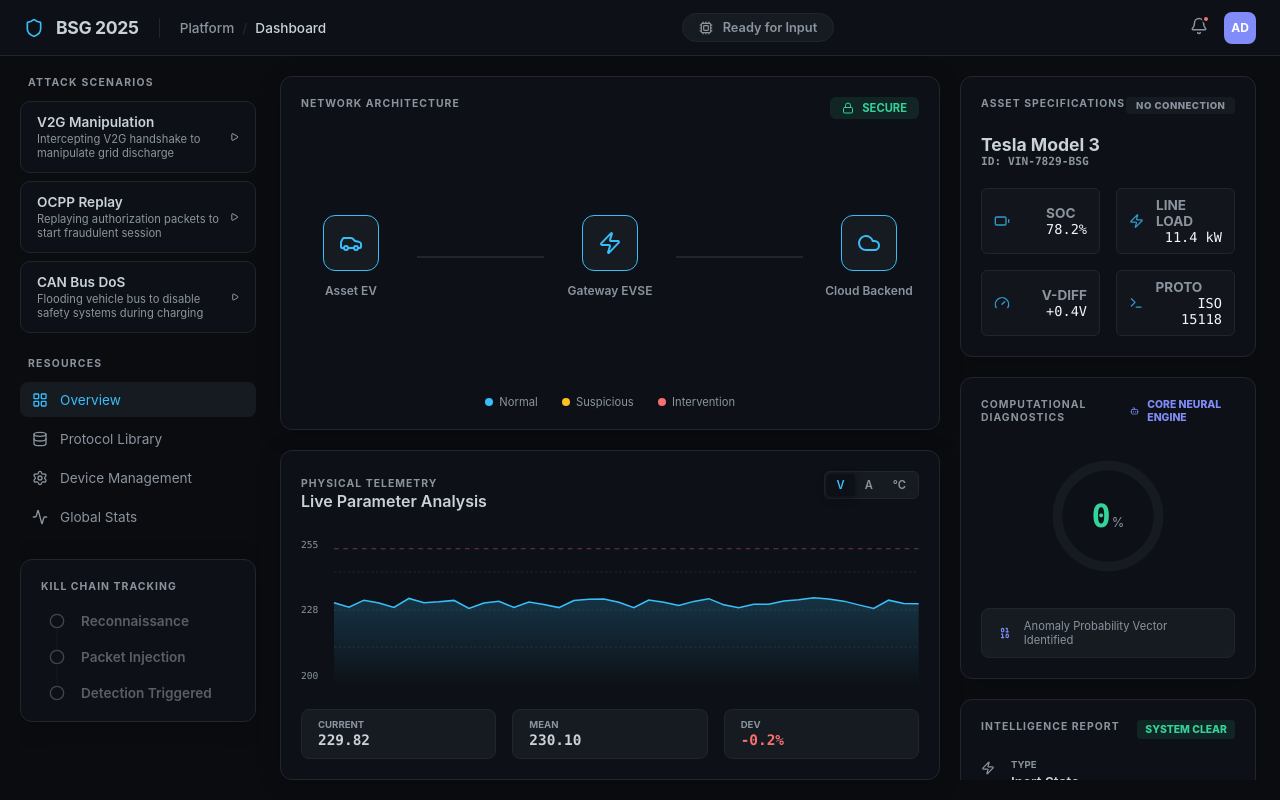
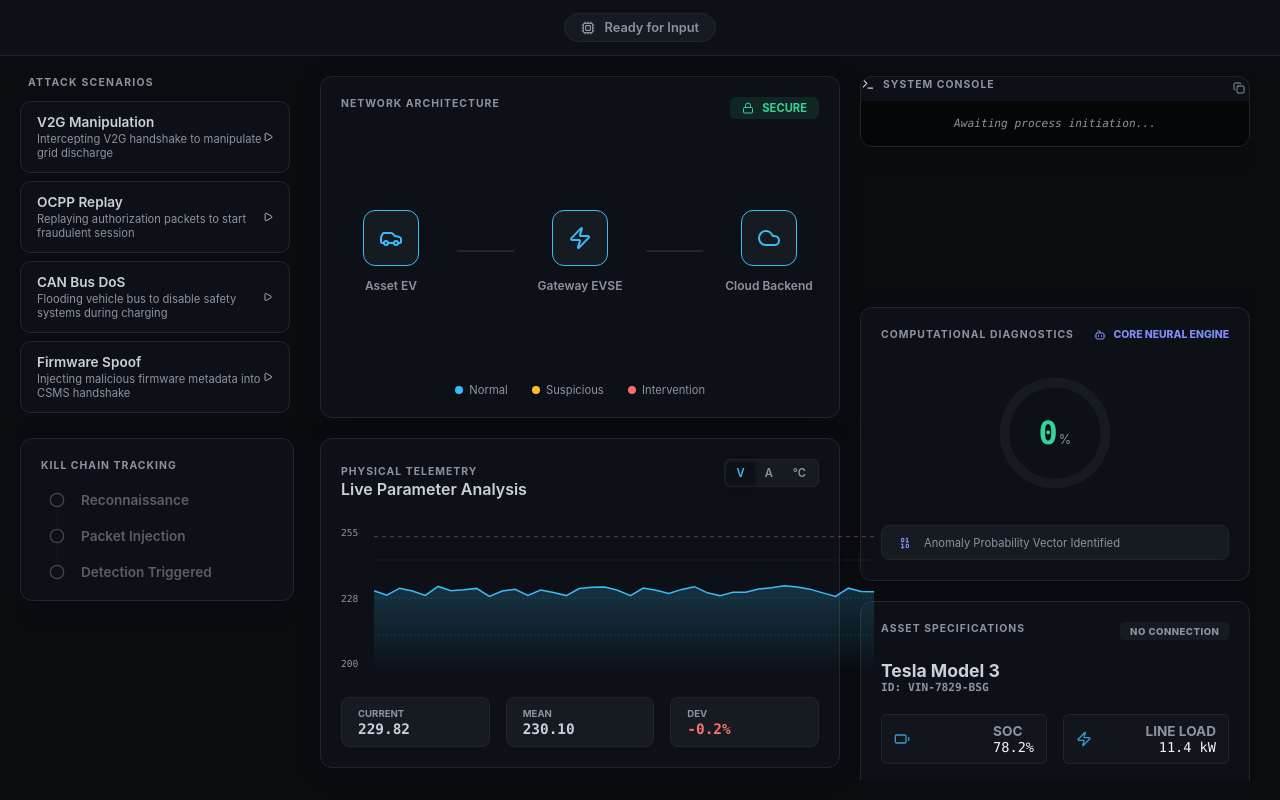
Before and after one commit to saitddundar/bsg-2025-vehicle-sec, a React app in the folder src/app/frontend/: page / in a window 1280 px wide. Built offline with nearby package versions, Linux system fonts and the light colour scheme; the HTML template or start-up script is replaced by a standard one.

Commit message:
chore: major layout update - rearranged columns and simplified header

```diff
--- a/src/app/frontend/src/components/Header/Header.tsx
+++ b/src/app/frontend/src/components/Header/Header.tsx
@@ -1,4 +1,4 @@
-import { Shield, Activity, Cpu, Bell } from 'lucide-react';
+import { Cpu } from 'lucide-react';
 import './Header.css';
 
 interface HeaderProps {
@@ -9,23 +9,9 @@ interface HeaderProps {
 export function Header({ activeSimulation, anomalyState }: HeaderProps) {
     return (
         <header className="app-header">
-            <div className="header-left">
-                <div className="logo">
-                    <Shield className="logo-icon" size={20} />
-                    <span className="logo-text">BSG 2025</span>
-                </div>
-                <div className="divider" />
-                <div className="breadcrumb">
-                    <span className="breadcrumb-path">Platform</span>
-                    <span className="breadcrumb-separator">/</span>
-                    <span className="breadcrumb-current">Dashboard</span>
-                </div>
-            </div>
-
             <div className="header-center">
                 {activeSimulation ? (
                     <div className={`simulation-status-tag ${anomalyState}`}>
-                        <Activity size={14} className="pulse-icon" />
                         <span className="status-label">Live Analysis:</span>
                         <span className="simulation-name">{activeSimulation}</span>
                     </div>
@@ -36,16 +22,6 @@ export function Header({ activeSimulation, anomalyState }: HeaderProps) {
                     </div>
                 )}
             </div>
-
-            <div className="header-right">
-                <div className="action-icons">
-                    <button className="icon-btn">
-                        <Bell size={18} />
-                        <span className="notification-dot" />
-                    </button>
-                    <div className="user-avatar">AD</div>
-                </div>
-            </div>
         </header>
     );
 }
--- a/src/app/frontend/src/pages/Dashboard/Dashboard.css
+++ b/src/app/frontend/src/pages/Dashboard/Dashboard.css
@@ -9,45 +9,45 @@
 .dashboard-content {
     flex: 1;
     display: grid;
-    grid-template-columns: 280px 1fr 340px;
+    grid-template-columns: 300px 1fr 450px;
+    /* Center reduced, Right increased */
     gap: 1.25rem;
     padding: 1.25rem;
     overflow: hidden;
 }
 
-@media (max-width: 1400px) {
+@media (max-width: 1500px) {
     .dashboard-content {
-        grid-template-columns: 240px 1fr 300px;
+        grid-template-columns: 280px 1fr 400px;
     }
 }
 
-.nav-column {
+/* ===== LEFT COLUMN: 50/50 ===== */
+.column-left {
     display: flex;
     flex-direction: column;
-    gap: 1.5rem;
-    overflow-y: auto;
-    padding-right: 4px;
+    gap: 1.25rem;
+    overflow: hidden;
 }
 
-.section-group {
+.section-half {
+    flex: 1;
     display: flex;
     flex-direction: column;
+    min-height: 0;
+}
+
+.scenarios {
     gap: 0.75rem;
 }
 
-.section-label {
-    font-size: 0.65rem;
-    font-weight: 700;
-    color: var(--text-dim);
-    text-transform: uppercase;
-    letter-spacing: 0.12em;
-    padding-left: 0.5rem;
-}
-
 .scenario-list {
+    flex: 1;
     display: flex;
     flex-direction: column;
     gap: 0.5rem;
+    overflow-y: auto;
+    padding-right: 4px;
 }
 
 .scenario-card {
@@ -60,17 +60,16 @@
     border: 1px solid var(--border-color);
     border-radius: 10px;
     transition: all 0.2s;
+    flex-shrink: 0;
 }
 
 .scenario-card:hover {
-    background: var(--bg-hover);
     border-color: var(--accent-primary);
 }
 
 .scenario-card.active {
+    border-color: var(--accent-primary);
     background: var(--bg-hover);
-    border-color: var(--accent-primary);
-    box-shadow: 0 0 15px rgba(56, 189, 248, 0.1);
 }
 
 .scenario-info {
@@ -90,55 +89,26 @@
     margin-top: 2px;
 }
 
-.scenario-card.active .scenario-name {
-    color: var(--accent-primary);
-}
-
-.side-nav {
-    display: flex;
-    flex-direction: column;
-    gap: 0.25rem;
-}
-
-.nav-item {
-    display: flex;
-    align-items: center;
-    gap: 0.75rem;
-    padding: 0.6rem 0.75rem;
-    font-size: 0.85rem;
-    color: var(--text-dim);
-    border-radius: 8px;
-    transition: all 0.2s;
-}
-
-.nav-item.active {
-    background: var(--bg-hover);
-    color: var(--accent-primary);
-}
-
-.nav-item:not(.active):hover {
-    background: var(--bg-hover) calc(1);
-    color: var(--text-main);
-}
-
-/* ===== CENTER COLUMN ===== */
-.main-column {
+/* ===== CENTER COLUMN: 50/50 ===== */
+.column-center {
     display: flex;
     flex-direction: column;
     gap: 1.25rem;
     min-width: 0;
 }
 
-.topology-box {
-    flex: 1.2;
+.center-half {
+    flex: 1;
+    min-height: 0;
 }
 
-.metrics-box {
-    flex: 1;
+.topology,
+.metrics {
+    height: 100%;
 }
 
-/* ===== RIGHT COLUMN ===== */
-.data-column {
+/* ===== RIGHT COLUMN: STACKED (Console -> Diagnosis -> Asset) ===== */
+.column-right {
     display: flex;
     flex-direction: column;
     gap: 1.25rem;
@@ -146,19 +116,34 @@
     padding-right: 4px;
 }
 
-.info-blocks {
-    display: flex;
-    flex-direction: column;
-    gap: 1.25rem;
+.right-section {
+    flex-shrink: 0;
 }
 
-.scroll-blocks {
-    display: flex;
-    flex-direction: column;
-    gap: 1.25rem;
+.right-section.console {
+    height: 30%;
+    min-height: 200px;
 }
 
-.scroll-blocks>* {
-    height: 250px;
-    flex-shrink: 0;
+.right-section.diagnosis {
+    min-height: 220px;
 }
+
+.right-section.asset {
+    min-height: 200px;
+}
+
+/* Global scroll styling for columns */
+.column-left,
+.column-right {
+    scrollbar-gutter: stable;
+}
+
+.section-label {
+    font-size: 0.65rem;
+    font-weight: 700;
+    color: var(--text-dim);
+    text-transform: uppercase;
+    letter-spacing: 0.12em;
+    padding-left: 0.5rem;
+}
--- a/src/app/frontend/src/pages/Dashboard/Dashboard.tsx
+++ b/src/app/frontend/src/pages/Dashboard/Dashboard.tsx
@@ -10,13 +10,13 @@ import {
     ThreatSummary,
     AttackTimeline,
 } from '../../components';
-import { Play, Square, Settings, Database, Activity, LayoutGrid } from 'lucide-react';
+import { Play, Square } from 'lucide-react';
 import type { Simulation } from '../../types';
 import './Dashboard.css';
 
 const SCOPE_SIMULATIONS: Simulation[] = [
     {
-        id: 'sait-simulation',
+        id: 'v2g-injection',
         name: 'V2G Manipulation',
         description: 'Intercepting V2G handshake to manipulate grid discharge',
         path: '', author: 'BSG', status: 'idle', scripts: []
@@ -31,6 +31,12 @@ const SCOPE_SIMULATIONS: Simulation[] = [
         id: 'can-flood',
         name: 'CAN Bus DoS',
         description: 'Flooding vehicle bus to disable safety systems during charging',
+        path: '', author: 'BSG', status: 'idle', scripts: []
+    },
+    {
+        id: 'firmware-tampering',
+        name: 'Firmware Spoof',
+        description: 'Injecting malicious firmware metadata into CSMS handshake',
         path: '', author: 'BSG', status: 'idle', scripts: []
     }
 ];
@@ -70,9 +76,9 @@ export function Dashboard() {
             <Header activeSimulation={activeSim?.name} anomalyState={anomalyState} />
 
             <main className="dashboard-content">
-                {/* Left Column: Navigation & Scenarios */}
-                <aside className="nav-column">
-                    <div className="section-group">
+                {/* Left Column: Attack Scenarios (Top) & Kill Chain (Bottom) */}
+                <aside className="column-left">
+                    <div className="section-half scenarios">
                         <span className="section-label">Attack Scenarios</span>
                         <div className="scenario-list">
                             {SCOPE_SIMULATIONS.map(sim => (
@@ -91,17 +97,7 @@ export function Dashboard() {
                         </div>
                     </div>
 
-                    <div className="section-group">
-                        <span className="section-label">Resources</span>
-                        <nav className="side-nav">
-                            <button className="nav-item active"><LayoutGrid size={16} /> Overview</button>
-                            <button className="nav-item"><Database size={16} /> Protocol Library</button>
-                            <button className="nav-item"><Settings size={16} /> Device Management</button>
-                            <button className="nav-item"><Activity size={16} /> Global Stats</button>
-                        </nav>
-                    </div>
-
-                    <div className="section-group spacer">
+                    <div className="section-half kill-chain">
                         <AttackTimeline
                             recon={elapsed > 5}
                             injection={elapsed > 15}
@@ -110,9 +106,9 @@ export function Dashboard() {
                     </div>
                 </aside>
 
-                {/* Center Column: Core Analysis */}
-                <section className="main-column">
-                    <div className="topology-box">
+                {/* Center Column: Network Arch & Live Parameters (50/50 Height) */}
+                <section className="column-center">
+                    <div className="center-half topology">
                         <NetworkTopology
                             vehicleStatus={anomalyState === 'attack' ? 'attack' : 'normal'}
                             evseStatus={anomalyState === 'suspicious' ? 'warning' : 'normal'}
@@ -122,30 +118,21 @@ export function Dashboard() {
                             flowDirection={activeSim ? (anomalyState === 'attack' ? 'discharging' : 'charging') : 'idle'}
                         />
                     </div>
-                    <div className="metrics-box">
+                    <div className="center-half metrics">
                         <MetricsChart isRunning={!!activeSim} anomalyState={anomalyState} />
                     </div>
                 </section>
 
-                {/* Right Column: Alerts & Logs */}
-                <aside className="data-column">
-                    <div className="info-blocks">
+                {/* Right Column: Console -> Diagnosis -> Asset */}
+                <aside className="column-right">
+                    <div className="right-section console">
+                        <LogViewer isRunning={!!activeSim} logs={[]} />
+                    </div>
+                    <div className="right-section diagnosis">
+                        <AnomalyScore score={activeSim ? (anomalyState === 'attack' ? 92 : anomalyState === 'suspicious' ? 45 : 12) : 0} />
+                    </div>
+                    <div className="right-section asset">
                         <VehicleInfo vehicle={null} isConnected={!!activeSim} />
-                        <AnomalyScore score={activeSim ? (anomalyState === 'attack' ? 92 : anomalyState === 'suspicious' ? 45 : 12) : 0} />
-                        <ThreatSummary
-                            isActive={anomalyState !== 'normal'}
-                            threatType={activeSim?.name || 'Inert State'}
-                            confidence={anomalyState === 'attack' ? 'high' : 'medium'}
-                            attackVector="TCP/IP Protocol Injection"
-                            potentialImpact={[
-                                { type: 'Battery Degradation', severity: 'high' },
-                                { type: 'Grid Instability', severity: 'medium' }
-                            ]}
-                        />
-                    </div>
-                    <div className="scroll-blocks">
-                        <LogViewer isRunning={!!activeSim} logs={[]} />
-                        <PacketInspector isRunning={!!activeSim} packets={[]} />
                     </div>
                 </aside>
             </main>
```
